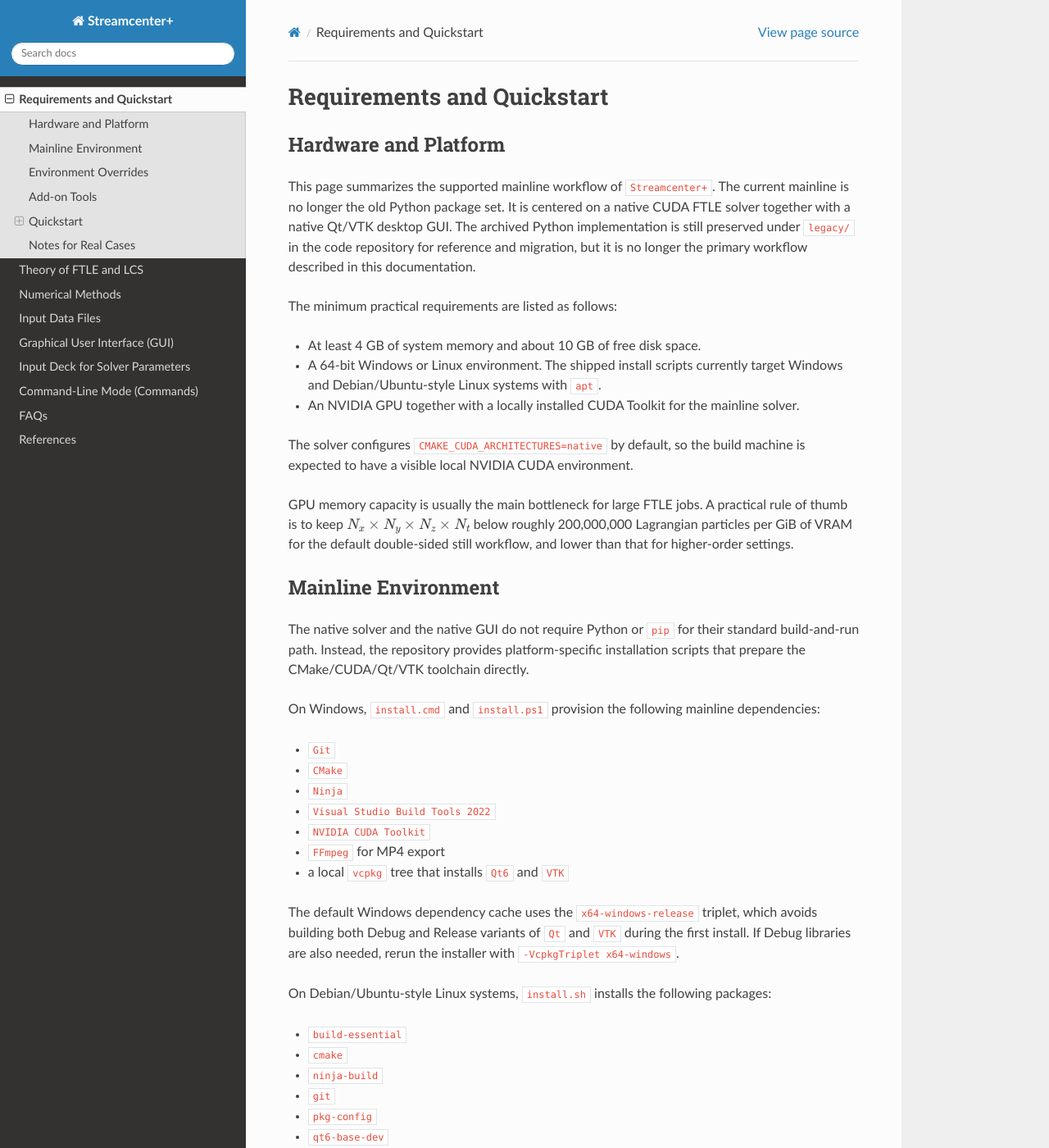
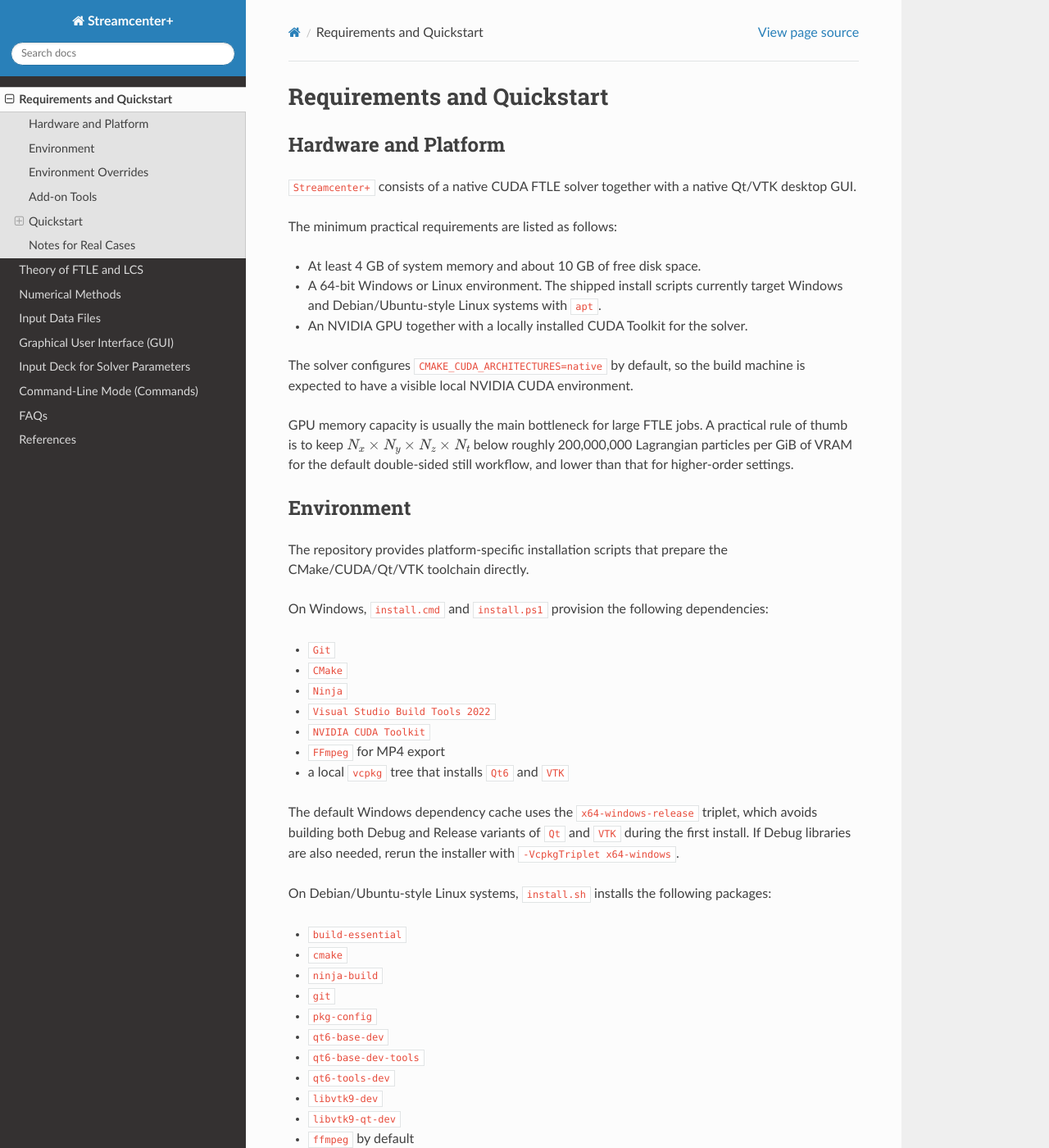
Before and after one commit to hweifluids/Py3DFTLE-Doc, a Sphinx documentation site: the page built from source/1_requirements.rst, in a window 1280 px wide and 1400 px high. Shown: the whole window at 82% size. Built offline with Sphinx 7.4.7 and the Read the Docs theme 3.1.0, drawn with Linux system fonts in a browser that asks for light colours; some of the changed text lies outside the part shown.

Commit message:
Update 1_requirements.rst

```diff
--- a/source/1_requirements.rst
+++ b/source/1_requirements.rst
@@ -6,19 +6,15 @@
 Hardware and Platform
 ---------------------
 
-This page summarizes the supported mainline workflow of ``Streamcenter+``.
-The current mainline is no longer the old Python package set. It is centered on a
-native CUDA FTLE solver together with a native Qt/VTK desktop GUI.
-The archived Python implementation is still preserved under ``legacy/`` in the code
-repository for reference and migration, but it is no longer the primary workflow
-described in this documentation.
+``Streamcenter+`` consists of a native CUDA FTLE solver together with a native
+Qt/VTK desktop GUI.
 
 The minimum practical requirements are listed as follows:
 
 * At least 4 GB of system memory and about 10 GB of free disk space.
 * A 64-bit Windows or Linux environment. The shipped install scripts currently target
   Windows and Debian/Ubuntu-style Linux systems with ``apt``.
-* An NVIDIA GPU together with a locally installed CUDA Toolkit for the mainline solver.
+* An NVIDIA GPU together with a locally installed CUDA Toolkit for the solver.
 
 The solver configures ``CMAKE_CUDA_ARCHITECTURES=native`` by default, so the build
 machine is expected to have a visible local NVIDIA CUDA environment.
@@ -30,16 +26,13 @@
 double-sided still workflow, and lower than that for higher-order settings.
 
 
-Mainline Environment
---------------------
+Environment
+-----------
 
-The native solver and the native GUI do not require Python or ``pip`` for their
-standard build-and-run path.
-Instead, the repository provides platform-specific installation scripts that prepare
-the CMake/CUDA/Qt/VTK toolchain directly.
+The repository provides platform-specific installation scripts that prepare the
+CMake/CUDA/Qt/VTK toolchain directly.
 
-On Windows, ``install.cmd`` and ``install.ps1`` provision the following mainline
-dependencies:
+On Windows, ``install.cmd`` and ``install.ps1`` provision the following dependencies:
 
 * ``Git``
 * ``CMake``
@@ -87,10 +80,6 @@
 * ``STREAMCENTERPLUS_VTK_ROOT``
 * ``STREAMCENTERPLUS_CUDA_ROOT``
 
-For migration convenience, the renamed build scripts still accept the legacy
-``PY3DFTLE_*`` environment variables as fallback inputs.
-
-
 Add-on Tools
 ------------
 
@@ -114,7 +103,7 @@
 Quickstart
 ----------
 
-The steps below follow the current native mainline repository layout.
+The steps below follow the current repository layout.
 They use the top-level install and build entry points and then launch the GUI or solver
 through the maintained wrapper scripts.
 
@@ -196,8 +185,7 @@
 Notes for Real Cases
 --------------------
 
-The mainline GUI always launches the native CUDA solver. There is no longer a
-Python/native backend selector in the supported workflow.
+The GUI launches the native CUDA solver.
 
 The parameter format remains ``.par``-based.
 When preparing your own cases, update entries such as ``vtk_folder`` and
```
